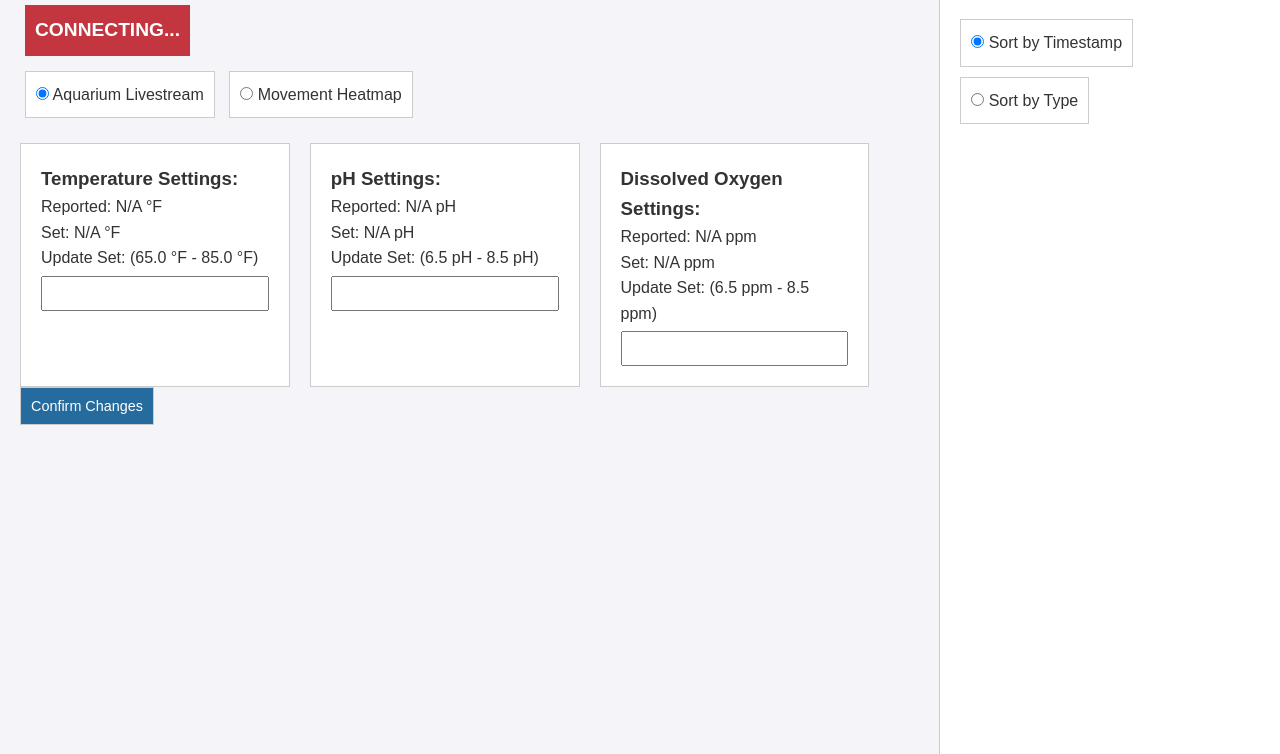
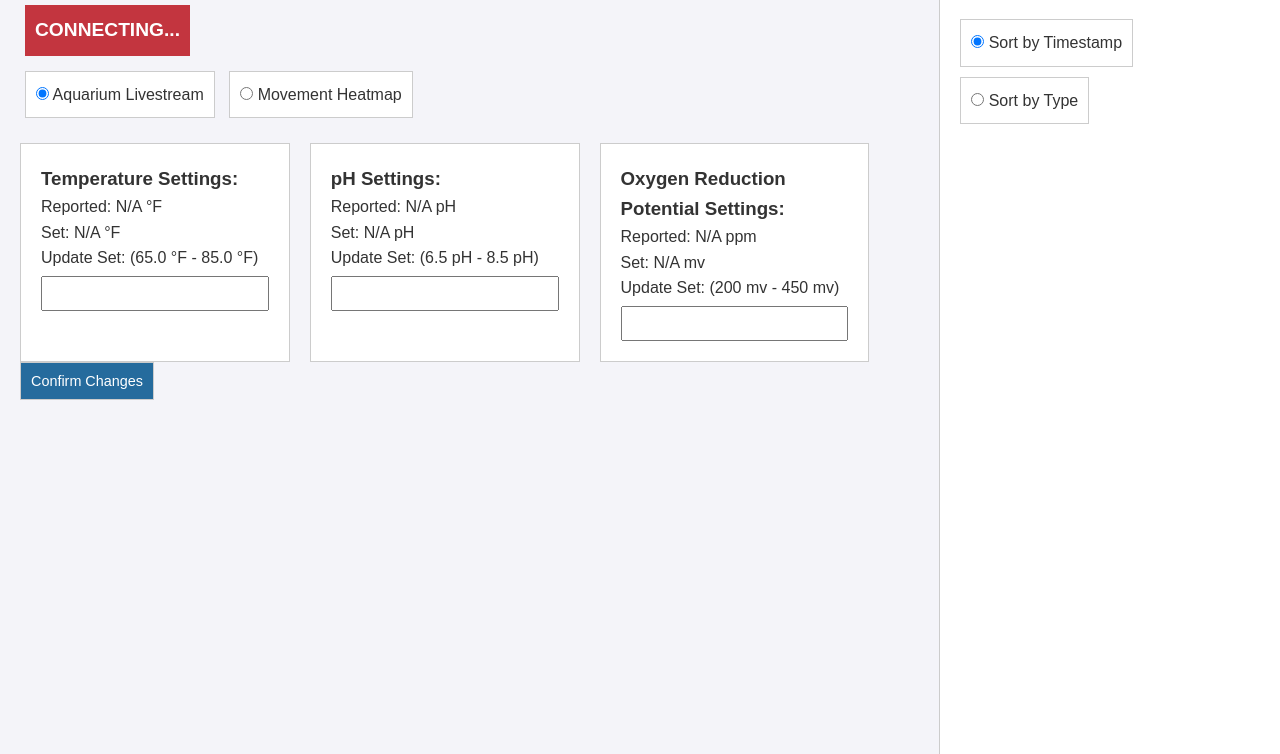
Before and after one commit to dbratu777/fish-flask-app, a Flask app: page /index in a window 1280 px wide. Shown: the part 117-871 px from the top of the page. Run offline with Flask 3, Linux system fonts and the light colour scheme; a user stored in the database is signed in; data comes from the database, SQL or seed files in the repository; data that the repository does not hold is empty.

Commit message:
change dissolved oxygen contents to orp to be in line with sensor measurements

```diff
--- a/templates/index.html
+++ b/templates/index.html
@@ -91,7 +91,7 @@
                         <p id="temp-set">Set: {{ latest_temp.set_value or 'N/A' }} &deg;F</p>
                         <div class="vitals-input-group">
                             <label for="temp-set-value">Update Set: (65.0 &deg;F - 85.0 &deg;F)</label>
-                            <input type="number" id="temp-set-value" name="temp-set-value" value="{{ latest_temp.set_value or '' }}" min="65.0" max="85.0" step="0.1" required>
+                            <input type="number" id="temp-set-value" name="temp-set-value" value="{{ latest_temp.set_value or '' }}" min="65.0" max="85.0" step="0.5" required>
                         </div>
                     </div>
                     <div class="vitals-block">
@@ -104,12 +104,12 @@
                         </div>
                     </div>
                     <div class="vitals-block">
-                        <h3>Dissolved Oxygen Settings:</h3>
-                        <p id="do-reported">Reported: {{ latest_do.reported_value or 'N/A' }} ppm</p>
-                        <p id="do-set">Set: {{ latest_do.set_value or 'N/A' }} ppm</p>
+                        <h3>Oxygen Reduction Potential Settings:</h3>
+                        <p id="do-reported">Reported: {{ latest_do.reported_value or 'N/A' }} mv</p>
+                        <p id="do-set">Set: {{ latest_do.set_value or 'N/A' }} mv</p>
                         <div class="vitals-input-group">
-                            <label for="do-set-value">Update Set: (6.5 ppm - 8.5 ppm)</label>
-                            <input type="number" id="do-set-value" name="do-set-value" value="{{ latest_do.set_value or '' }}" min="6.5" max="8.5" step="0.1" required>
+                            <label for="do-set-value">Update Set: (200 mv - 450 mv)</label>
+                            <input type="number" id="do-set-value" name="do-set-value" value="{{ latest_do.set_value or '' }}" min="200" max="450" step="10" required>
                         </div>
                     </div>
                 </div>
```
